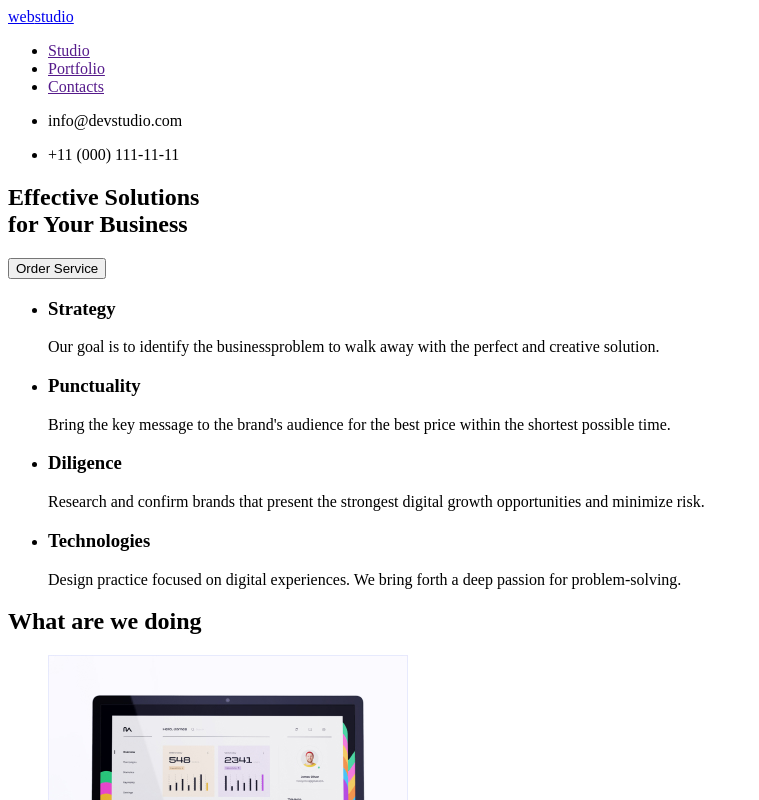
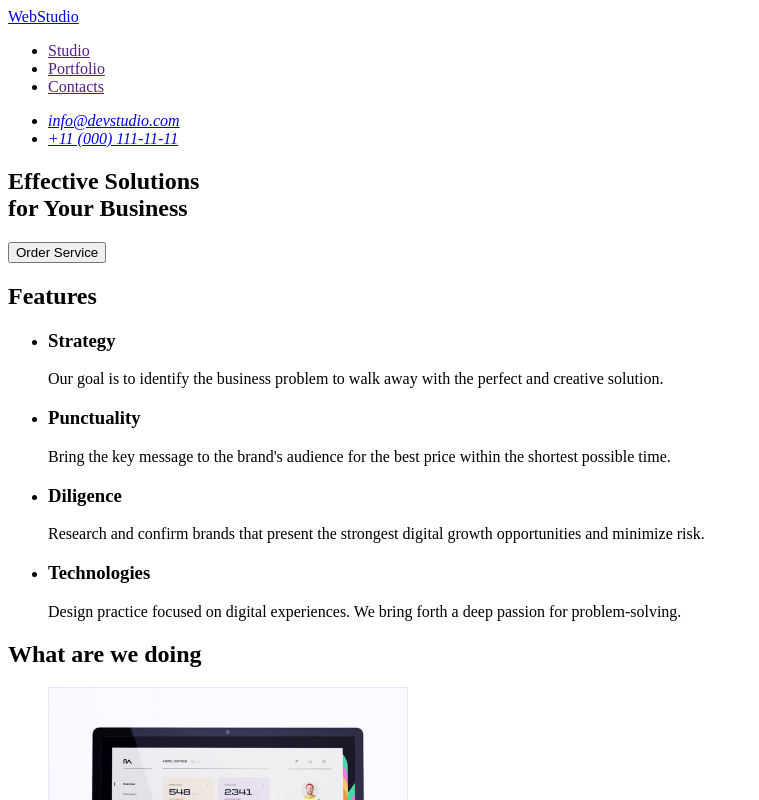
Before and after one commit to SergeyLu89/goit-markup-hw-01, a plain HTML site: page index.html in a window 1280 px wide. Shown: the top 800 px of the page, without its empty margins (0-759 px from the left). Drawn offline with Linux system fonts and the light colour scheme.

Commit message:
changes have been made to index.html

```diff
--- a/index.html
+++ b/index.html
@@ -8,31 +8,32 @@
 </head>
 <body>
     <header>
-
-        <a href="/"><span class="">web</span>studio</a>
         <nav>
+            <a href="./index.html">WebStudio</a>
             <ul>
                 <li><a href="">Studio</a></li>
                 <li><a href="">Portfolio</a></li>
                 <li><a href="">Contacts</a></li>
             </ul>
         </nav>
+        <address>
             <ul>
-                <li><p>info@devstudio.com</p></li>
-                <li><p>+11 (000) 111-11-11</p></li>
+                <li><a href="mailto:info@devstudio.com">info@devstudio.com</a></li>
+                <li><a href="tel:+110001111111">+11 (000) 111-11-11</a></li>
             </ul>
-
+        </address>
     </header>
     <main>
         <section>
-            <h1>Effective Solutions <br> for Your Business</h1>
-            <button>Order Service</button>
+            <h1>Effective Solutions<br>for Your Business</h1>
+            <button type="button">Order Service</button>
         </section>
         <section>
+            <h2>Features</h2>
             <ul>
                 <li>
                     <h3>Strategy</h3>
-                    <p>Our goal is to identify the businessproblem to walk away with the perfect and creative solution. </p>
+                    <p>Our goal is to identify the business problem to walk away with the perfect and creative solution.</p>
                 </li>
                 <li>
                     <h3>Punctuality</h3>
@@ -89,10 +90,10 @@
         </section>
     </main>
     <footer>
-        <section>
-            <a href="/"><span class="">web</span>studio</a>
-            <p>Increase the flow of customers and sales for your business with digital marketing & growth solutions.</p>
-        </section>
+
+        <a href="./index.html">WebStudio</a>
+        <p>Increase the flow of customers and sales for your business with digital marketing & growth solutions.</p>
+
     </footer>
 
 </body>
```
